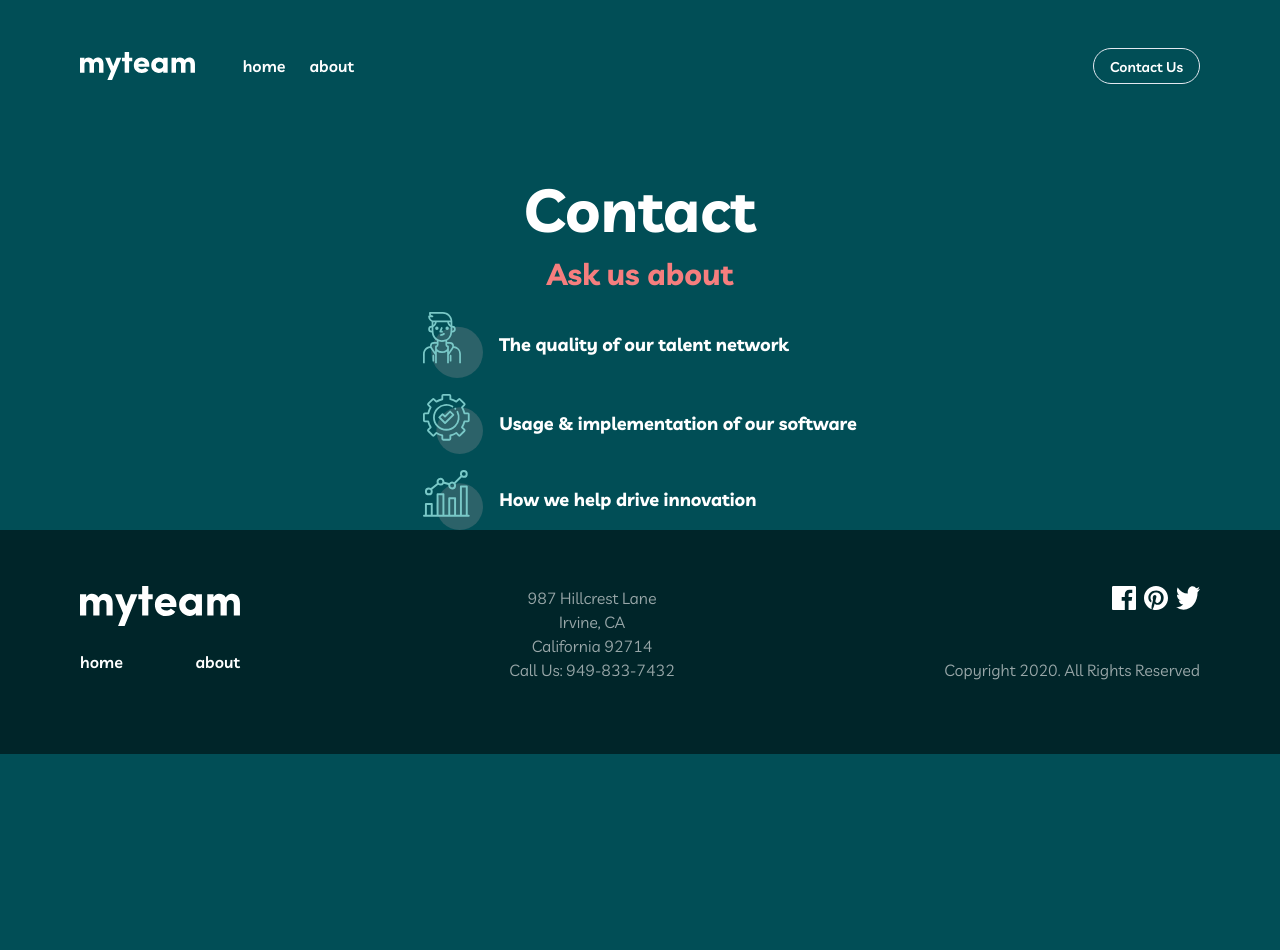
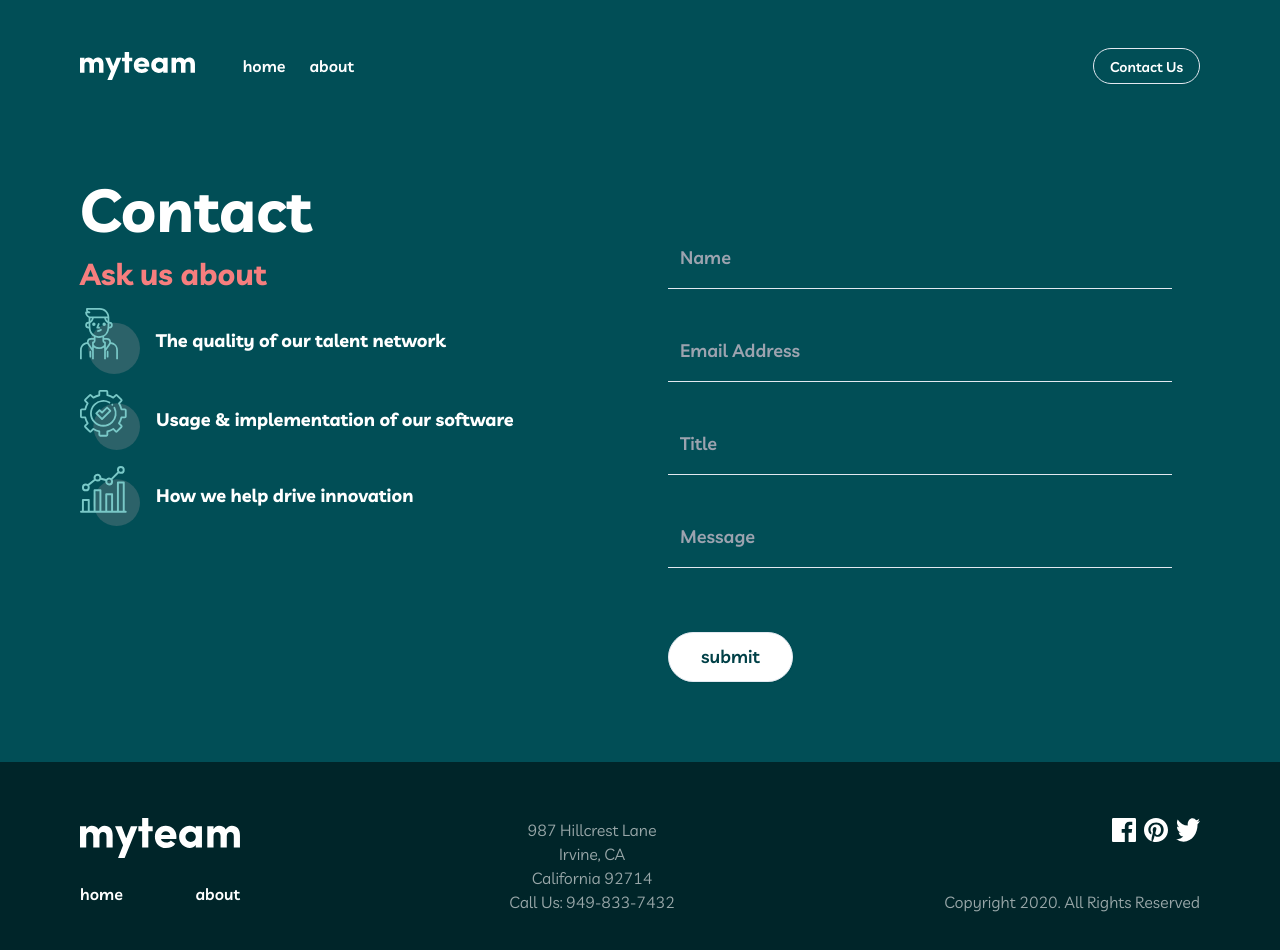
Before and after one commit to d-zucho/myteam-challenge24, a Next.js app: page /contact in a window 1280 px wide. Shown: the top 950 px of the page. Before the commit the page ends 800 px from the top, so only its background shows below. Built offline with nearby package versions, Linux system fonts and the light colour scheme.

Commit message:
add contact form

```diff
--- a/src/app/contact/page.tsx
+++ b/src/app/contact/page.tsx
@@ -1,3 +1,4 @@
+import ContactForm from '@/components/ContactForm'
 import MaxWidthWrapper from '@/components/MaxWidthWrapper'
 import { contactTopics } from '@/data/textData'
 import Image from 'next/image'
@@ -7,12 +8,14 @@ const ContactPage = () => {
     <div className=''>
       <MaxWidthWrapper>
         {/* text container */}
-        <div>
-          <div className='text-center space-y-4 pb-5'>
-            <h1 className='text-5xl font-bold md:text-6xl'>Contact</h1>
+        <div className='grid lg:grid-cols-2'>
+          <div className='text-center space-y-4 pb-5 lg:text-left'>
+            <h1 className='text-5xl lg:text-6xl font-bold md:text-6xl'>
+              Contact
+            </h1>
             <p className='text-lightCoral font-bold text-3xl'>Ask us about</p>
-          </div>
-          <div className='space-y-4 mx-auto w-fit'>
+
+            <div className='space-y-4 mx-auto w-fit lg:mx-0'>
               {contactTopics.map((topic) => (
                 <div key={topic.key}>
                   <div className='flex items-center space-x-4'>
@@ -31,6 +34,8 @@ const ContactPage = () => {
               ))}
             </div>
           </div>
+          <ContactForm />
+        </div>
       </MaxWidthWrapper>
     </div>
   )
--- /dev/null
+++ b/src/components/ContactForm.tsx
@@ -0,0 +1,39 @@
+import { Button } from './ui/button'
+
+const ContactForm = () => {
+  return (
+    <form className='w-[90%] mx-auto pt-12 pb-20 '>
+      <div className='flex flex-col gap-8 max-w-lg mx-auto'>
+        <input
+          type='text'
+          placeholder='Name'
+          className='bg-transparent border-b py-4 placeholder:font-semibold placeholder-gray-400 pl-3 outline-none lg:text-lg'
+        />
+        <input
+          type='email'
+          placeholder='Email Address'
+          className='bg-transparent border-b py-4 placeholder:font-semibold placeholder-gray-400 pl-3 outline-none lg:text-lg'
+        />
+        <input
+          placeholder='Title'
+          type='text'
+          className='bg-transparent border-b py-4 placeholder:font-semibold placeholder-gray-400 pl-3 outline-none lg:text-lg'
+        />
+        <input
+          placeholder='Message'
+          type='text'
+          className='bg-transparent border-b py-4 placeholder:font-semibold placeholder-gray-400 pl-3 outline-none lg:text-lg'
+        />
+        <Button
+          type='submit'
+          variant={'outline'}
+          className='text-jungleGreen font-semibold text-lg mt-8 rounded-full py-6 px-8 w-fit'
+        >
+          submit
+        </Button>
+      </div>
+    </form>
+  )
+}
+
+export default ContactForm
```
Lines whose indentation alone changed are shown as unchanged.
